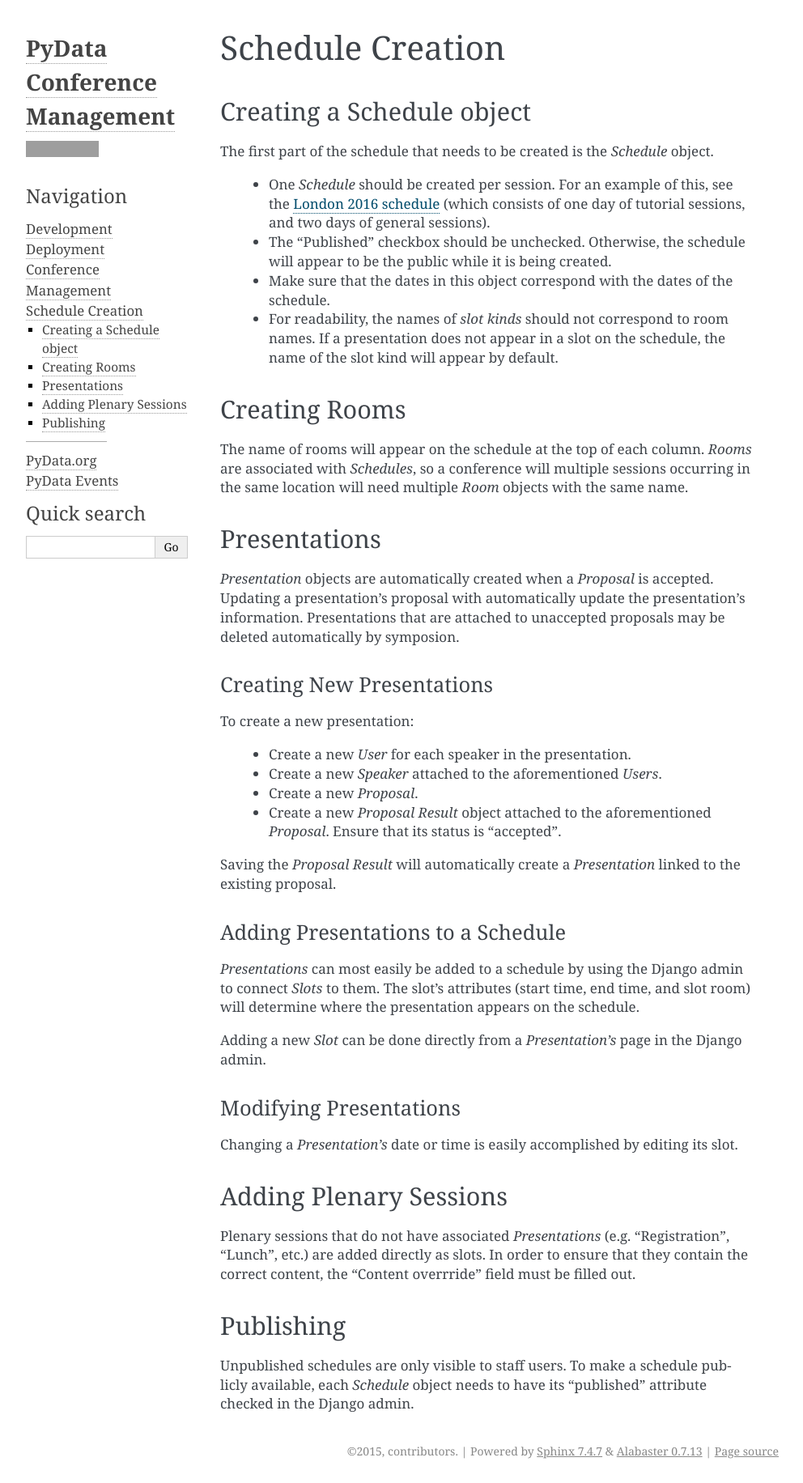
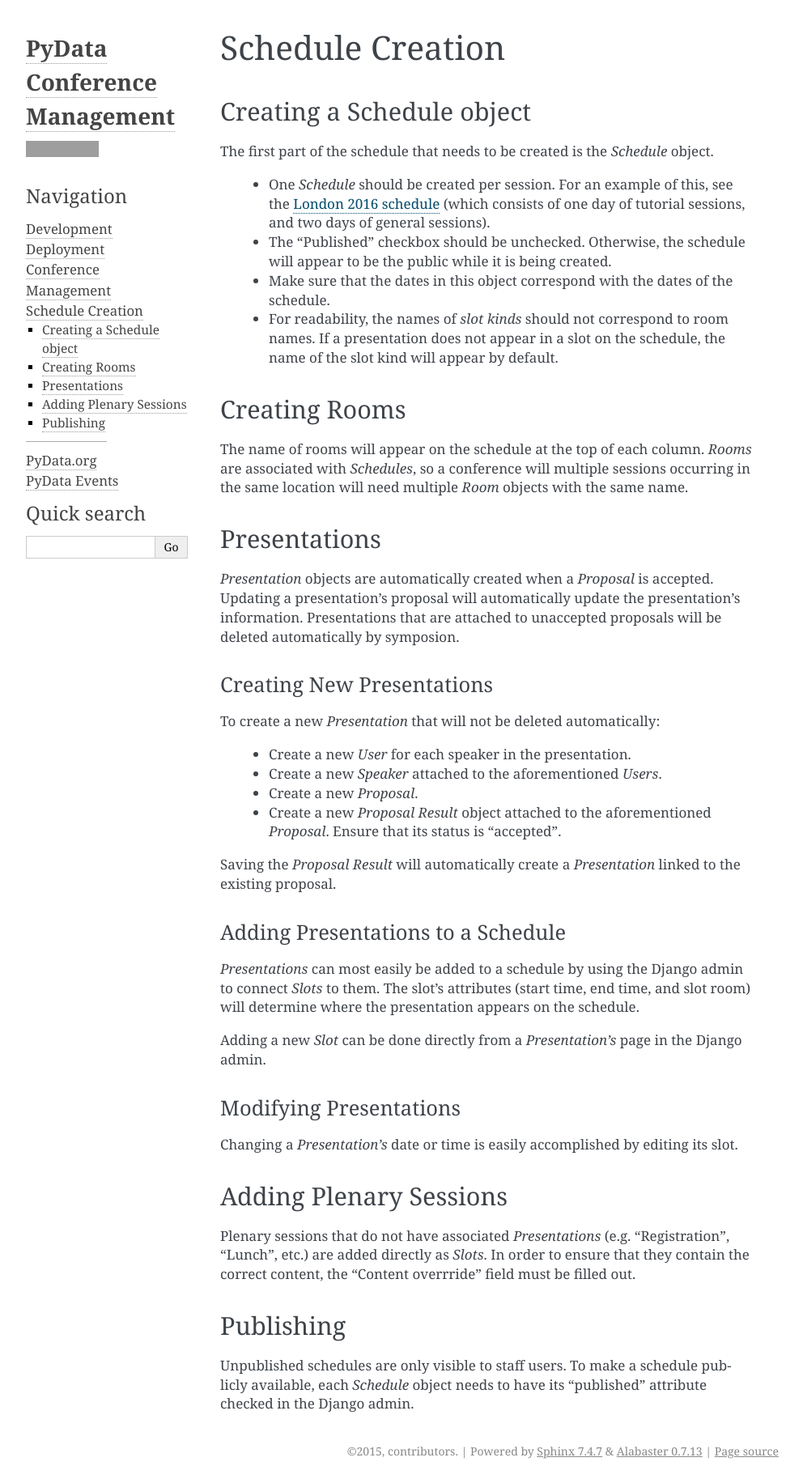
Before and after one commit to pydata/conf_site, a Sphinx documentation site: the page built from docs/source/schedule-creation.rst, in a window 1280 px wide. Shown: the whole page at 81% size, without its empty margins (148-1140 px from the left). Built offline with Sphinx 7.4.7, drawn with Linux system fonts in a browser that asks for light colours; grey boxes are pictures that could not be loaded.

Commit message:
Add documentation grammar changes.
These should have been included in #260.

```diff
--- a/docs/source/schedule-creation.rst
+++ b/docs/source/schedule-creation.rst
@@ -32,14 +32,14 @@ Presentations
 -------------
 
 `Presentation` objects are automatically created when a `Proposal` is
-accepted. Updating a presentation's proposal with automatically update the
+accepted. Updating a presentation's proposal will automatically update the
 presentation's information. Presentations that are attached to unaccepted
-proposals may be deleted automatically by symposion.
+proposals will be deleted automatically by symposion.
 
 Creating New Presentations
 ~~~~~~~~~~~~~~~~~~~~~~~~~~
 
-To create a new presentation:
+To create a new `Presentation` that will not be deleted automatically:
 
   - Create a new `User` for each speaker in the presentation.
   - Create a new `Speaker` attached to the aforementioned `Users`.
@@ -71,7 +71,7 @@ Adding Plenary Sessions
 -----------------------
 
 Plenary sessions that do not have associated `Presentations` (e.g.
-"Registration", "Lunch", etc.) are added directly as slots. In order to
+"Registration", "Lunch", etc.) are added directly as `Slots`. In order to
 ensure that they contain the correct content, the "Content overrride"
 field must be filled out.
 
```
